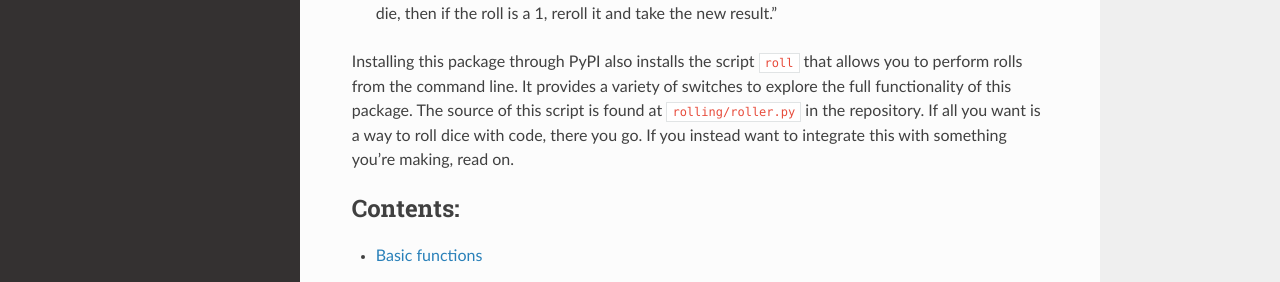
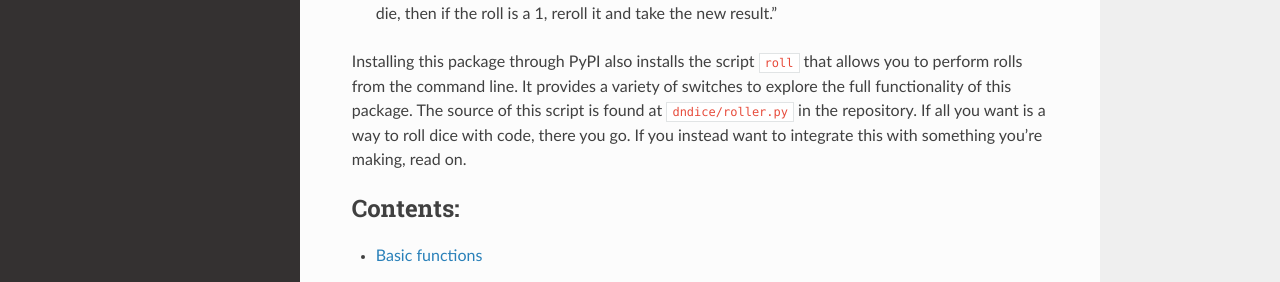
Before and after one commit to the-nick-of-time/dndice, a Sphinx documentation site: the page built from docs/index.rst, in a window 1280 px wide and 1345 px high. Shown: the part 422-704 px from the top of the window. Built offline with Sphinx 7.4.7 and the Read the Docs theme 2.0.0, drawn with Linux system fonts in a browser that asks for light colours.

Commit message:
Minor docs updates

```diff
--- a/docs/entrypoint.rst
+++ b/docs/entrypoint.rst
@@ -2,6 +2,7 @@ Basic functions
 ===============
 
 This module provides a few basic functions for interaction with the outside.
+These should be enough for anyone who just wants to use this library without extending it.
 
 
 
--- a/docs/index.rst
+++ b/docs/index.rst
@@ -12,7 +12,7 @@ The full list of allowed operators is given by the page :ref:`operators` but mos
 
 Installing this package through PyPI also installs the script ``roll`` that allows you to perform rolls from the command line.
 It provides a variety of switches to explore the full functionality of this package.
-The source of this script is found at ``rolling/roller.py`` in the repository.
+The source of this script is found at ``dndice/roller.py`` in the repository.
 If all you want is a way to roll dice with code, there you go. If you instead want to integrate this with something you're making, read on.
 
 .. toctree::
--- a/docs/libraries.rst
+++ b/docs/libraries.rst
@@ -32,7 +32,6 @@ This module implements an expression tree for use by the algorithms in this pack
 .. automodule:: dndice.lib.evaltree
     :members:
     :special-members:
-    :show-inheritance:
 
 
 ``helpers``
```
